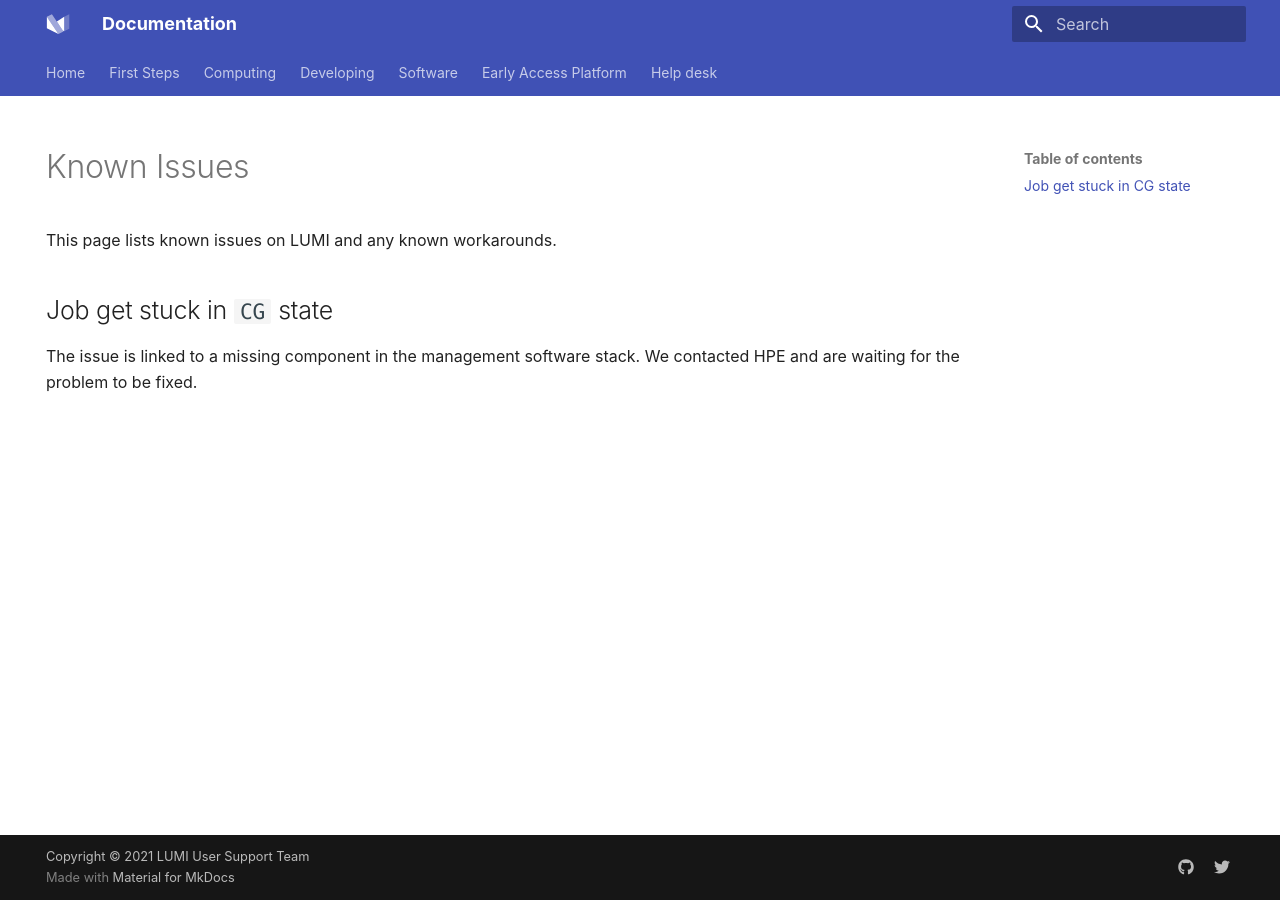
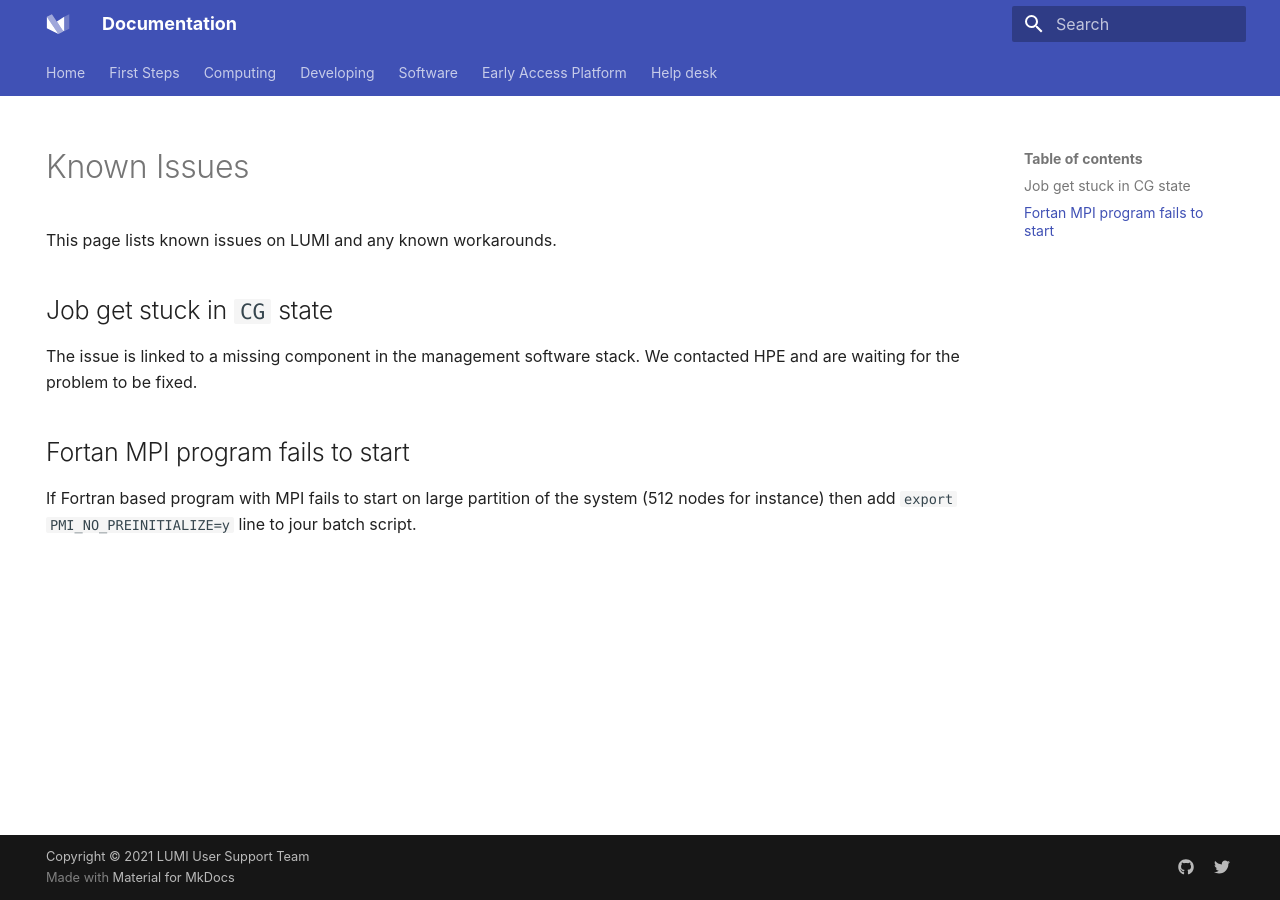
Before and after one commit to Lumi-supercomputer/lumi-userguide, an MkDocs documentation site: the page built from docs/issues/index.md, in a window 1280 px wide. Built offline with MkDocs 1.6.1 and Material for MkDocs 9.7.7, drawn with Linux system fonts in a browser that asks for light colours.

Commit message:
Workaround for fortran program startup issue

```diff
--- a/docs/issues/index.md
+++ b/docs/issues/index.md
@@ -11,3 +11,9 @@ This page lists known issues on LUMI and any known workarounds.
 
 The issue is linked to a missing component in the management software stack.
 We contacted HPE and are waiting for the problem to be fixed.
+
+## Fortan MPI program fails to start
+
+If Fortran based program with MPI fails to start on large partition of the system
+(512 nodes for instance) then add `export PMI_NO_PREINITIALIZE=y` line to jour
+batch script.
```
